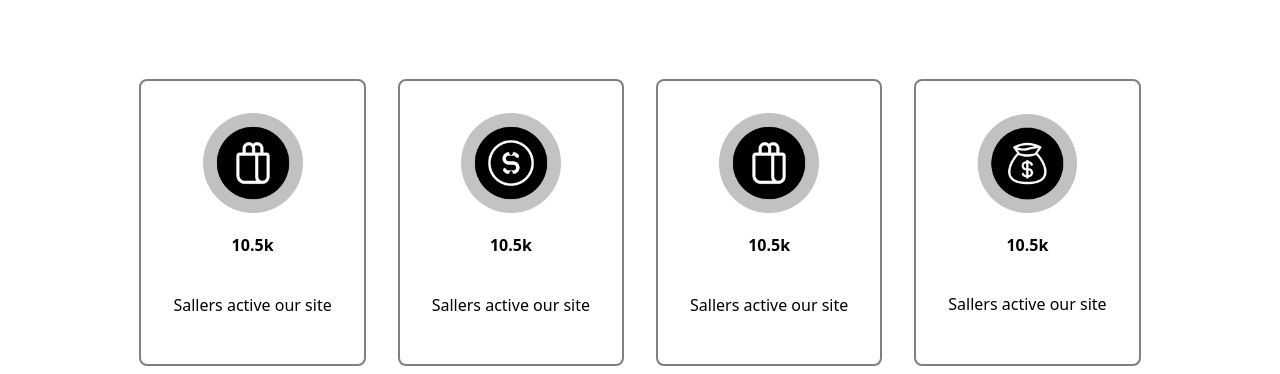
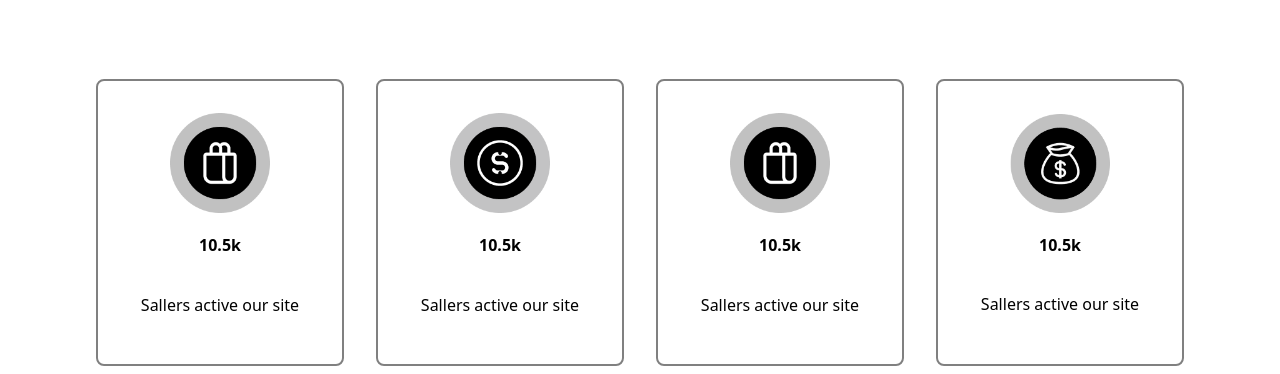
Before and after one commit to Bledioni/primexTech, a PHP site: page /inc/about.php in a window 1280 px wide. Shown: the part 706-1080 px from the top of the page. Run offline with PHP 8.4, Linux system fonts and the light colour scheme; the visitor is signed in with stand-in values (Sample User, id 1); data that the repository does not hold is empty; some libraries are stand-ins or nearby versions.

Commit message:
feat: implement new feature and minor UI improvements

```diff
--- a/display/css/about.css
+++ b/display/css/about.css
@@ -52,7 +52,7 @@ body{
 
 .services-container{
 
-    /* width: 300px; */
+    width: 300px;
     object-fit: contain;
     border: 2px solid grey;
     padding: 2rem;
```
